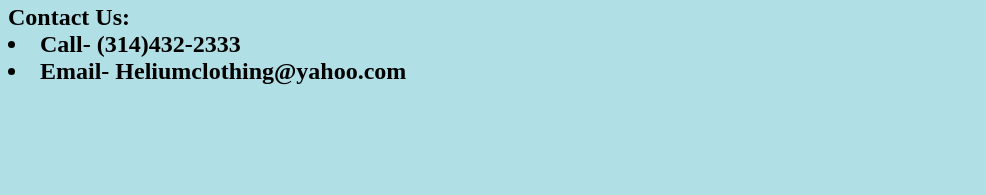
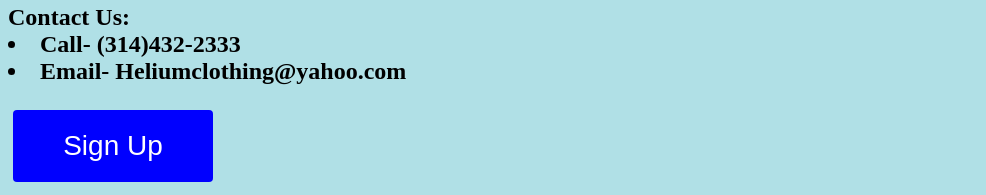
Before and after one commit to JayClay22/Helium-Clothing, a plain HTML site: page helium.html in a window 1280 px wide. Shown: the part 1751-1946 px from the top of the page, without its empty margins (0-986 px from the left). Before the commit the page ends 1856 px from the top, so only its background shows below. Drawn offline with Linux system fonts and the light colour scheme.

Commit message:
button added again

```diff
--- a/helium.html
+++ b/helium.html
@@ -81,5 +81,50 @@
             Email- Heliumclothing@yahoo.com
         </li>
     </h2>
+    <style>
+.button {
+  border-radius: 4px;
+  background-color: #blue;
+  border: none;
+  color: #FFFFFF;
+  text-align: center;
+  font-size: 28px;
+  padding: 20px;
+  width: 200px;
+  transition: all 0.5s;
+  cursor: pointer;
+  margin: 5px;
+}
+
+.button span {
+  cursor: pointer;
+  display: inline-block;
+  position: relative;
+  transition: 0.5s;
+}
+
+.button span:after {
+  content: '\00bb';
+  position: absolute;
+  opacity: 0;
+  top: 0;
+  right: -20px;
+  transition: 0.5s;
+}
+
+.button:hover span {
+  padding-right: 25px;
+}
+
+.button:hover span:after {
+  opacity: 1;
+  right: 0;
+}
+</style>
+</head>
+<body>
+
+
+<button class="button"><span> Sign Up </span></button>
 </body>
 </html>
```
